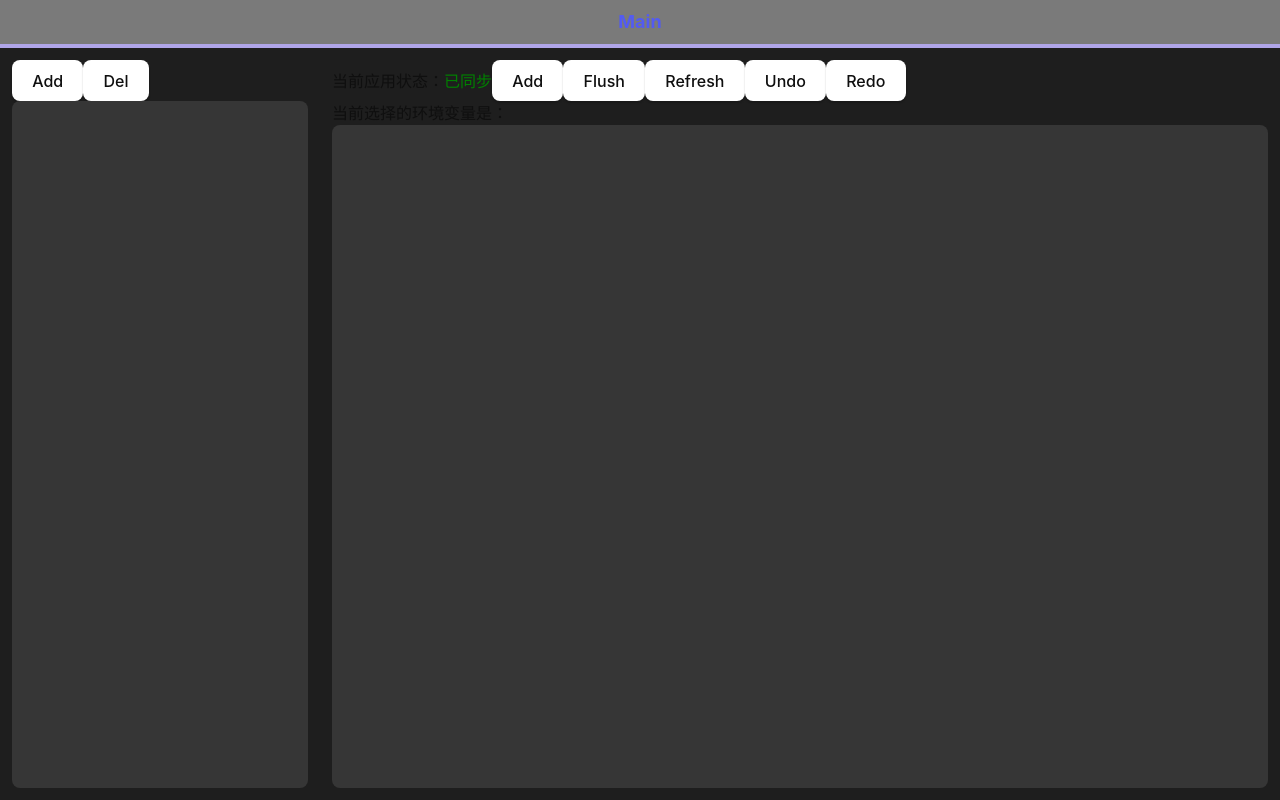
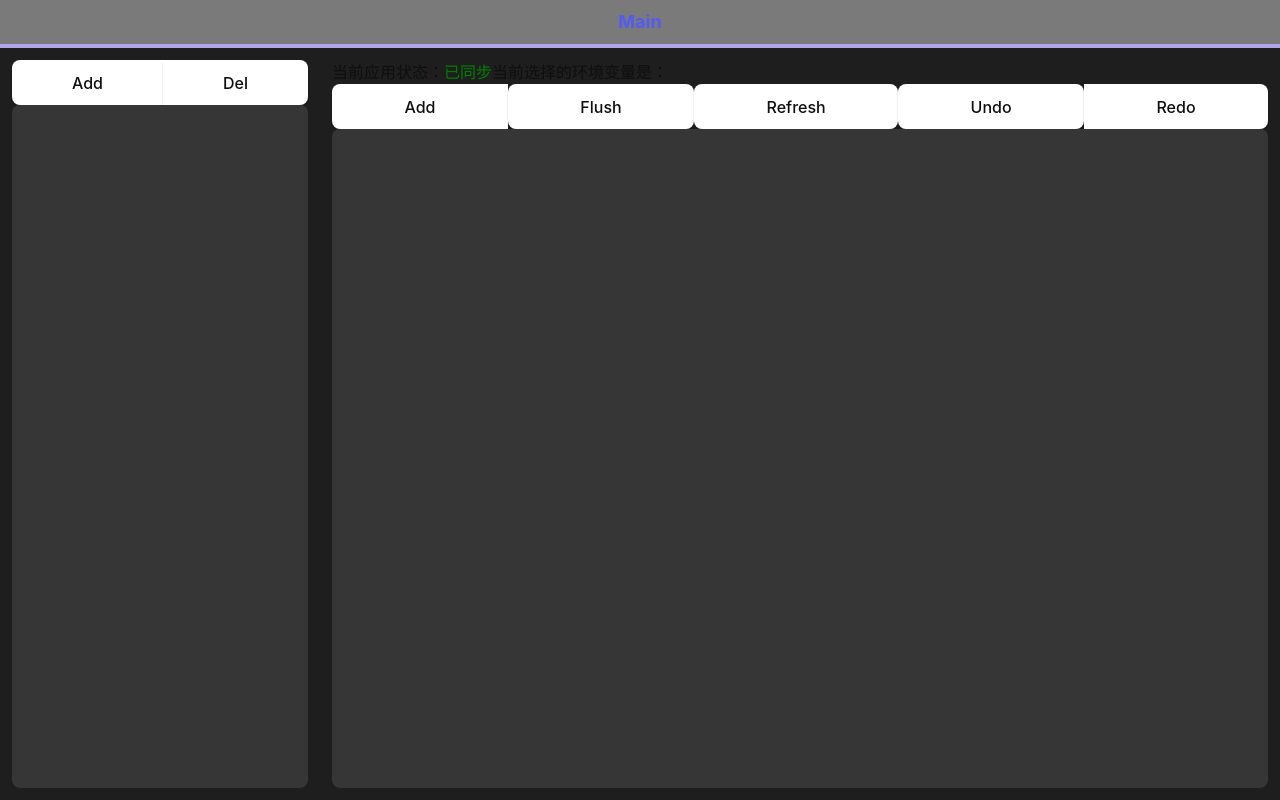
Before and after one commit to Jabberwocky238/environmentor, a React (Vite) app: page / in a window 1280 px wide. Built offline with nearby package versions, Linux system fonts and the light colour scheme.

Commit message:
dev: styled

```diff
--- a/src/App.css
+++ b/src/App.css
@@ -45,7 +45,9 @@
   text-align: left;
 }
 
-#root, body, .container {
+#root,
+body,
+.container {
   margin: 0;
   height: 100vh;
 }
@@ -64,9 +66,9 @@
   text-align: center;
 }
 
-.box,
 input,
 button {
+  outline: none;
   border-radius: 8px;
   border: 1px solid transparent;
   padding: 0.6em 1.2em;
@@ -79,7 +81,6 @@
   box-shadow: 0 2px 2px rgba(0, 0, 0, 0.2);
 }
 
-.pointer,
 button {
   cursor: pointer;
 }
@@ -87,21 +88,16 @@
 button:hover {
   border-color: #396cd8;
 }
+
 button:active {
   border-color: #396cd8;
   background-color: #e8e8e8;
 }
 
-.box,
-input,
-button {
-  outline: none;
-}
 
 @media (prefers-color-scheme: dark) {
   :root {
     color: #f6f6f6;
-    /* background-color: #2f2f2f; */
     background-color: #1e1e1e;
   }
 
@@ -109,12 +105,12 @@
     color: #24c8db;
   }
 
-  .box,
   input,
   button {
     color: #ffffff;
     background-color: #0f0f0f98;
   }
+
   button:active {
     background-color: #0f0f0f69;
   }
--- a/src/custom.scss
+++ b/src/custom.scss
@@ -1,3 +1,9 @@
+// :root {
+//     --deep-dark: #0f0f0f;
+//     --dark: #1e1e1e;
+//     --light-dark: #363636;
+// }
+
 .row {
     height: 100%;
     width: 100%;
@@ -29,12 +35,16 @@
                 padding: 8px;
                 border-radius: var(--border-radius-general);
                 transition: border-color 0.25s;
-                border: 1px solid transparent;
+                border: 3px solid transparent;
                 cursor: pointer;
 
                 &:hover {
                     border-color: #396cd8;
                 }
+            }
+
+            .active {
+                background-color: #396cd8;
             }
 
             .value-item,
@@ -45,6 +55,13 @@
 
             .value-item {
                 padding: var(--border-radius-general);
+                border-radius: var(--border-radius-general);
+                transition: border-color 0.25s;
+                border: 3px solid transparent;
+
+                &:hover {
+                    border-color: #396cd8;
+                }
             }
 
             .value-item-editing {
@@ -58,3 +75,41 @@
         }
     }
 }
+
+
+.btn-group {
+    display: flex;
+    justify-content: space-between;
+
+    button {
+        flex-grow: 1;
+        transition: border-color 0.25s;
+        border: 3px solid transparent;
+
+        &:hover {
+            border-color: #396cd8;
+        }
+    }
+
+    button:first-child {
+        border-top-left-radius: var(--border-radius-general);
+        /* 左上角圆角 */
+        border-top-right-radius: 0;
+        /* 右上角方形 */
+        border-bottom-right-radius: 0;
+        /* 右下角方形 */
+        border-bottom-left-radius: var(--border-radius-general);
+        /* 左下角圆角 */
+    }
+
+    button:last-child {
+        border-top-left-radius: 0;
+        /* 左上角圆角 */
+        border-top-right-radius: var(--border-radius-general);
+        /* 右上角方形 */
+        border-bottom-right-radius: var(--border-radius-general);
+        /* 右下角方形 */
+        border-bottom-left-radius: 0;
+        /* 左下角圆角 */
+    }
+}
--- a/src/views/Main.tsx
+++ b/src/views/Main.tsx
@@ -27,15 +27,6 @@
     // UI state control
     currentVariable: string;
     switchVariable: (variable: string) => void;
-
-    isAddValueOpen: boolean;
-    setAddValueOpen: (isAdding: boolean) => void;
-
-    buffer: string;
-    setBuffer: (buffer: string) => void;
-
-    curEditValIndex: number;
-    setEditValIndex: (index: number) => void;
 }
 
 
@@ -122,20 +113,6 @@
     // UI state control
     currentVariable: "NOTHING",
     switchVariable: (variable: string) => set({ currentVariable: variable }),
-
-    buffer: "",
-    setBuffer: (buffer: string) => set({ buffer }),
-
-    curEditValIndex: -1,
-    isAddValueOpen: false,
-    setEditValIndex: (index: number) => set({
-        curEditValIndex: index,
-        isAddValueOpen: false,
-    }),
-    setAddValueOpen: (isAdding: boolean) => set({
-        curEditValIndex: -1,
-        isAddValueOpen: isAdding,
-    }),
 }));
 
 // ============
@@ -147,11 +124,7 @@
     const { load } = useStore();
 
     useEffect(() => {
-        console.log("[mount] Main")
         load();
-        return () => {
-            console.log("[unmount] Main")
-        }
     }, []);
 
     return (
@@ -176,18 +149,17 @@
     const { envs, currentVariable, switchVariable, addVariable, deleteVariable } = useStore();
 
     useEffect(() => {
-        console.log("[mount] EnvList")
-        setEnvKeys(Object.keys(envs).sort());
-        switchVariable(envKeys[0]);
-
-        return () => {
-            console.log("[unmount] EnvList")
+        const _envKeys = Object.keys(envs).sort();
+        setEnvKeys(_envKeys);
+        const isFound = _envKeys.find((key) => key === currentVariable);
+        if (!isFound) {
+            switchVariable(_envKeys[0]);
         }
     }, [envs]);
 
     return (
         <>
-            <div>
+            <div className="btn-group">
                 <button onClick={() => setAdding(true)}>Add</button>
                 <button onClick={() => {
                     deleteVariable(currentVariable);
@@ -196,7 +168,8 @@
             </div>
             <div className="list">
                 {envKeys.map((key) => (
-                    <div key={key} className="var-item"
+                    <div key={key}
+                        className={"var-item " + (currentVariable === key ? " active" : "")}
                         onClick={() => switchVariable(key)}>
                         <strong>{key}</strong>
                     </div>
@@ -220,14 +193,7 @@
 
 function Control() {
     const [stateDom, setStateDom] = useState<React.ReactNode>(<StateClean />);
-    const { syncState, setAddValueOpen, flush } = useStore();
-
-    const btnAdd = () => setAddValueOpen(true);
-    const btnFlush = async () => await flush();
-
-    const btnRefresh = () => {
-        window.location.reload();
-    }
+    const { syncState, currentVariable } = useStore();
 
     useEffect(() => {
         if (syncState === "SYNCED") {
@@ -245,11 +211,7 @@
         <>
             <div>
                 当前应用状态：{stateDom}
-                <button onClick={btnAdd}>Add</button>
-                <button onClick={btnFlush}>Flush</button>
-                <button onClick={btnRefresh}>Refresh</button>
-                <button onClick={() => { }}>Undo</button>
-                <button onClick={() => { }}>Redo</button>
+                <strong>当前选择的环境变量是：{currentVariable}</strong>
             </div>
         </>
     )
@@ -258,8 +220,20 @@
 
 function ValueList() {
     const [valueList, setValueList] = useState<string[]>([]);
+    const [buffer, setBuffer] = useState<string>("");
 
-    const { envs, currentVariable, curEditValIndex, buffer, isAddValueOpen, setAddValueOpen, setBuffer, setEditValIndex, appendValue: addValue, modifyValue, deleteValue, orderValue } = useStore();
+    const { flush, envs, currentVariable, appendValue: addValue, modifyValue, deleteValue, orderValue } = useStore();
+
+    const [curEditValIndex, _setEditValIndex] = useState<number>(-1);
+    const [isAddValueOpen, _setAddValueOpen] = useState<boolean>(false);
+    const setEditValIndex = (index: number) => {
+        _setEditValIndex(index);
+        _setAddValueOpen(false);
+    }
+    const setAddValueOpen = (open: boolean) => {
+        _setAddValueOpen(open);
+        _setEditValIndex(-1);
+    }
 
     useEffect(() => {
         setEditValIndex(-1);
@@ -267,6 +241,14 @@
         setBuffer("");
         setValueList(envs[currentVariable] || []);
     }, [currentVariable]);
+
+
+    const btnAdd = () => {
+        setAddValueOpen(true);
+        setBuffer("");
+    };
+    const btnFlush = async () => await flush();
+    const btnRefresh = () => window.location.reload();
 
     const btnOrder = (direction: "up" | "down") => {
         if (direction === "up" && curEditValIndex === 0) return;
@@ -312,7 +294,13 @@
 
     return (
         <>
-            <strong>当前选择的环境变量是：{currentVariable}</strong>
+            <div className="btn-group">
+                <button onClick={btnAdd}>Add</button>
+                <button onClick={btnFlush}>Flush</button>
+                <button onClick={btnRefresh}>Refresh</button>
+                <button onClick={() => { }}>Undo</button>
+                <button onClick={() => { }}>Redo</button>
+            </div>
             <div className="list">
                 {valueList.map((v, i) => (
                     <>
```
Also changed, not shown: 1 other file (tests, documents, lock files or other folders).
